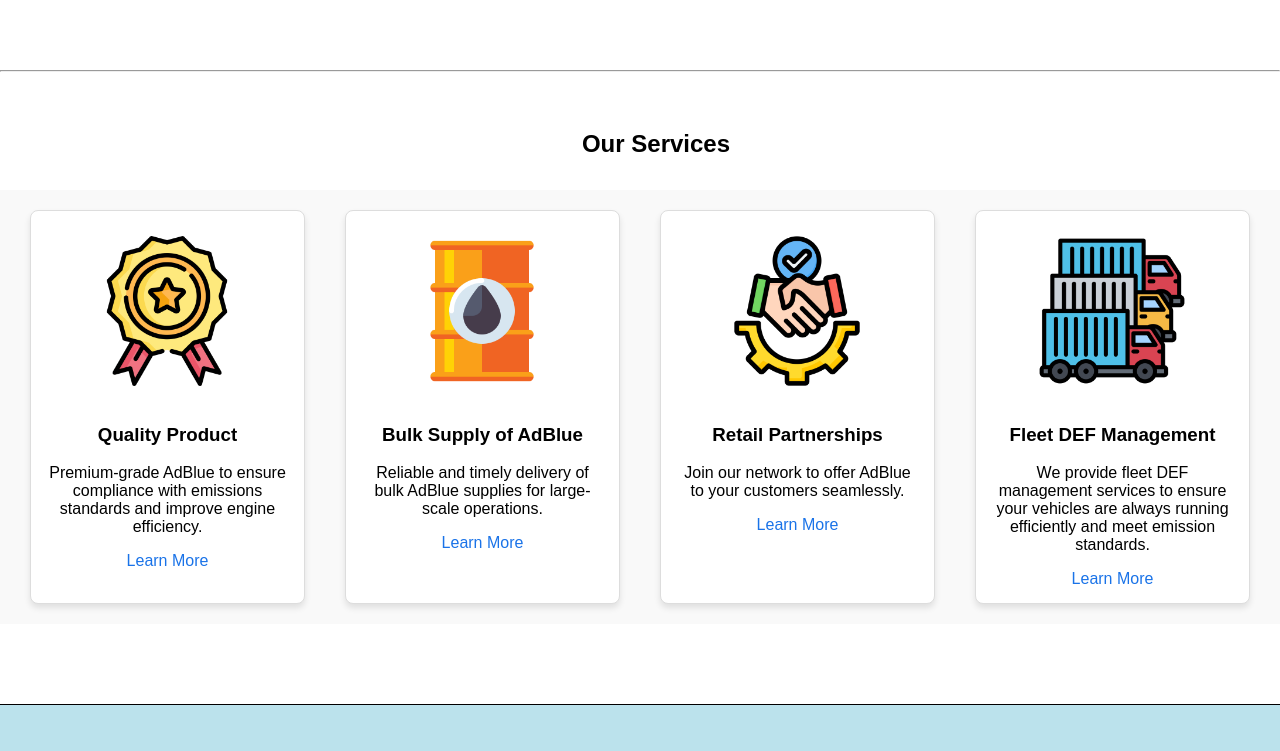
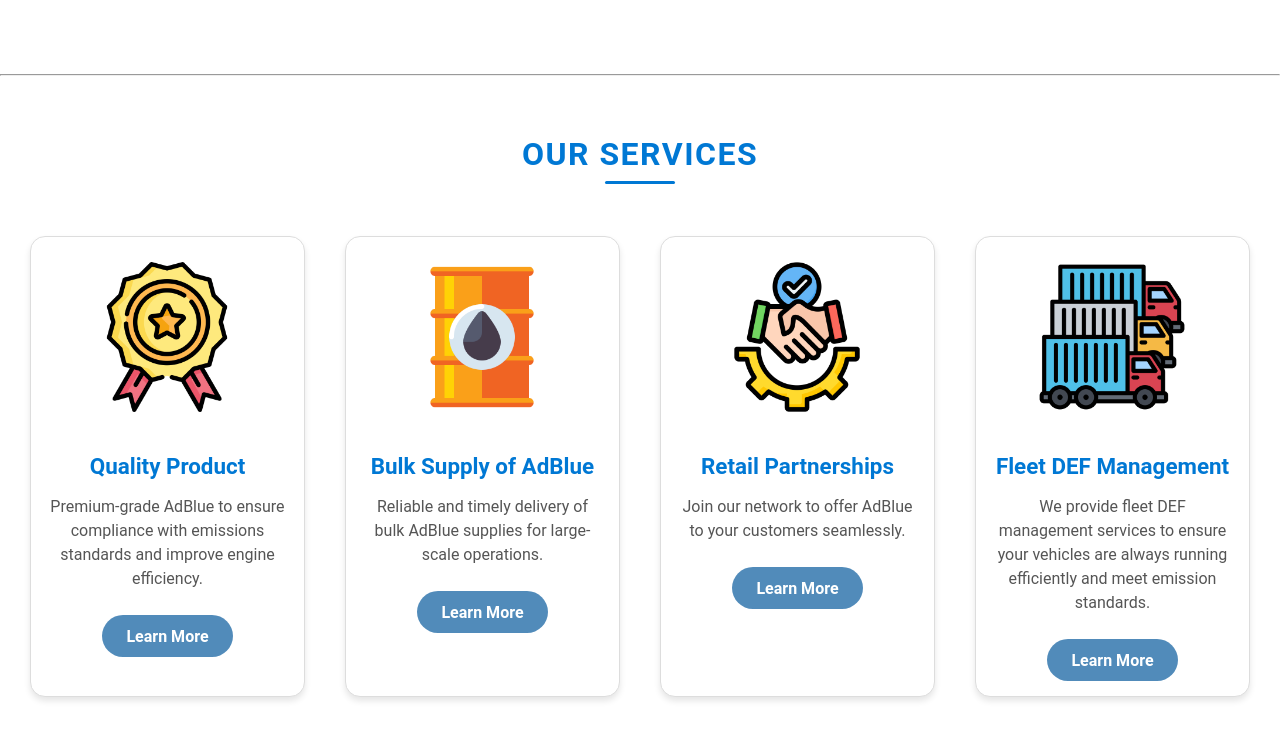
Before and after one commit to SaurabhKale344/Gblue, a website: page public/index.html in a window 1280 px wide. Shown: the part 1725-2476 px from the top of the page. Drawn offline with Linux system fonts and the light colour scheme.

Commit message:
some pages css changed

```diff
--- a/public/index.html
+++ b/public/index.html
@@ -49,13 +49,13 @@
     <div class="slider">
       <!-- Each slide -->
       <div class="slide">
-        <img src="./assets/slideimg1.png" alt="Image 1" loading="lazy" />
+        <img src="./assets/slideimg1-min.png" alt="Image 1" loading="lazy" />
       </div>
       <div class="slide">
-        <img src="./assets/slideimg2.png" alt="Image 2" loading="lazy" />
+        <img src="./assets/slideimg2-min.png" alt="Image 2" loading="lazy" />
       </div>
       <div class="slide">
-        <img src="./assets/slideimg3.png" alt="Image 3" loading="lazy" />
+        <img src="./assets/slideimg3-min.png" alt="Image 3" loading="lazy" />
       </div>
 
       <!-- Navigation buttons -->
--- a/public/style.css
+++ b/public/style.css
@@ -1,5 +1,5 @@
 body {
-  font-family: Arial, sans-serif;
+  font-family: "Roboto", sans-serif;
   margin: 0;
   padding: 0;
   box-sizing: border-box;
@@ -475,11 +475,6 @@
 
 /*  */
 
-.services {
-  text-align: center;
-  font-size: 2rem;
-}
-
 /*  */
 
 .image-container img {
@@ -596,21 +591,65 @@
 /* middlepart css responsive  ends*/
 
 /* services css */
+
 .services {
-  font-size: 1.5rem;
-  margin-left: 2rem;
-}
+  text-align: center;
+  font-size: 2rem;
+  margin: 2rem 0;
+  color: #0078d4;
+  text-transform: uppercase;
+  letter-spacing: 1.5px;
+  font-weight: bold;
+  position: relative;
+}
+
+h4.services {
+  text-align: center;
+  font-size: 2rem;
+  margin: 2rem 0;
+  color: #0078d4;
+  text-transform: uppercase;
+  letter-spacing: 1.5px;
+  font-weight: bold;
+  position: relative;
+}
+
+h4.services::after {
+  content: "";
+  display: block;
+  width: 70px;
+  height: 3px;
+  background: #0078d4;
+  margin: 0.5rem auto 0;
+  border-radius: 3px;
+}
+
 .cards {
   display: flex;
   justify-content: space-around;
   gap: 20px;
   margin-bottom: 5rem;
+  background-color: white;
+}
+.card-content h3 {
+  font-family: "Roboto", sans-serif;
+  font-size: 1.4rem;
+  color: #0078d4;
+  margin-bottom: 0.8rem;
+}
+
+.card-content p {
+  font-family: "Roboto", sans-serif;
+  font-size: 1rem;
+  color: #555;
+  margin-bottom: 1.5rem;
+  line-height: 1.5;
 }
 
 .card {
   background: white;
   border: 1px solid #ddd;
-  border-radius: 8px;
+  border-radius: 15px;
   width: 22%;
   overflow: hidden;
   box-shadow: 0 4px 6px rgba(0, 0, 0, 0.1);
@@ -619,8 +658,8 @@
 }
 
 .card:hover {
-  transform: translateY(-10px);
-  box-shadow: 0 6px 8px rgba(0, 0, 0, 0.15);
+  /* transform: translateY(-10px); */
+  box-shadow: 0 8px 16px rgba(0, 0, 0, 0.15);
 }
 
 .card img {
@@ -633,6 +672,23 @@
 .card-content {
   padding: 15px;
   text-align: center;
+}
+
+.card-content a {
+  display: inline-block;
+  padding: 0.7rem 1.5rem;
+  font-size: 1rem;
+  font-weight: bold;
+  color: #fff;
+  background-color: #518bba;
+  border-radius: 25px;
+  text-decoration: none;
+  transition: background-color 0.3s ease, transform 0.2s ease;
+}
+
+.card-content a:hover {
+  background-color: #0056a1;
+  transform: scale(1.05);
 }
 
 /* services css ends*/
@@ -858,15 +914,10 @@
 
 /* Contact us page */
 
-body {
-  font-family: Arial, sans-serif;
-  margin: 0;
-  padding: 0;
-  background-color: #ffffff;
-}
-
 .contact-section {
   padding: 50px;
+  margin-bottom: 7rem;
+  background-color: #ffffff;
 }
 
 .contact-header {
@@ -897,7 +948,7 @@
   background-color: #fff;
   padding: 20px;
   border-radius: 8px;
-  box-shadow: 0 4px 8px rgba(0, 0, 0, 0.1);
+  box-shadow: 0 8px 16px rgba(0, 0, 0, 0.25);
   width: 100%;
   max-width: 400px;
 }
@@ -2106,8 +2157,9 @@
 /* Section Styles */
 .blog-section {
   padding: 40px 20px;
-  background-color: #f9f9f9;
-  text-align: center;
+  background-color: #ffffff;
+  text-align: center;
+  margin-bottom: 7rem;
 }
 
 .section-title {
```
Also changed, not shown: public/quality.html (+1 -1 lines), public/assets/qualityheader4-min.png (added), 3 other files.
